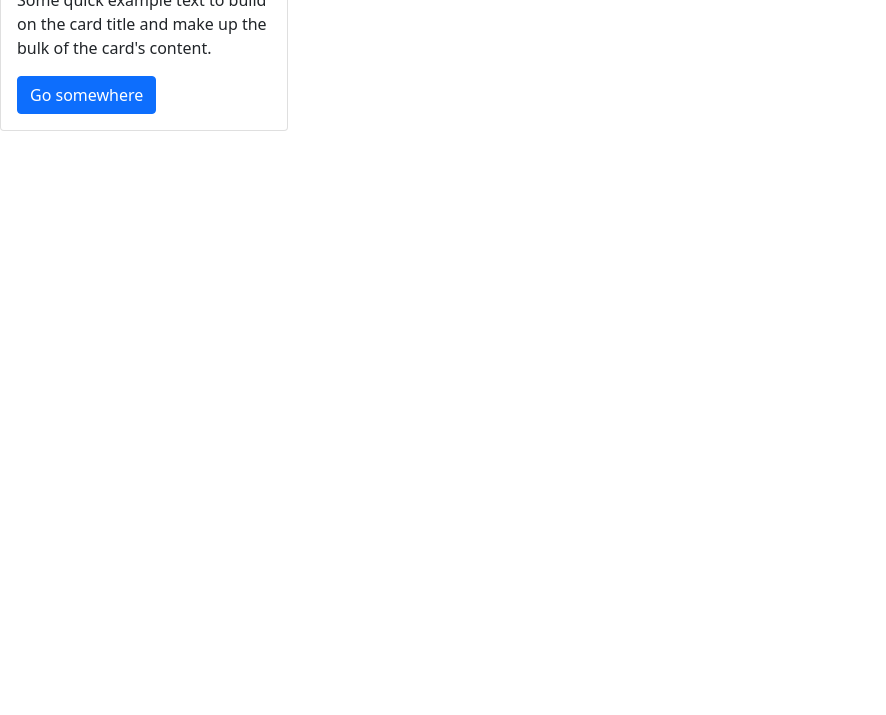
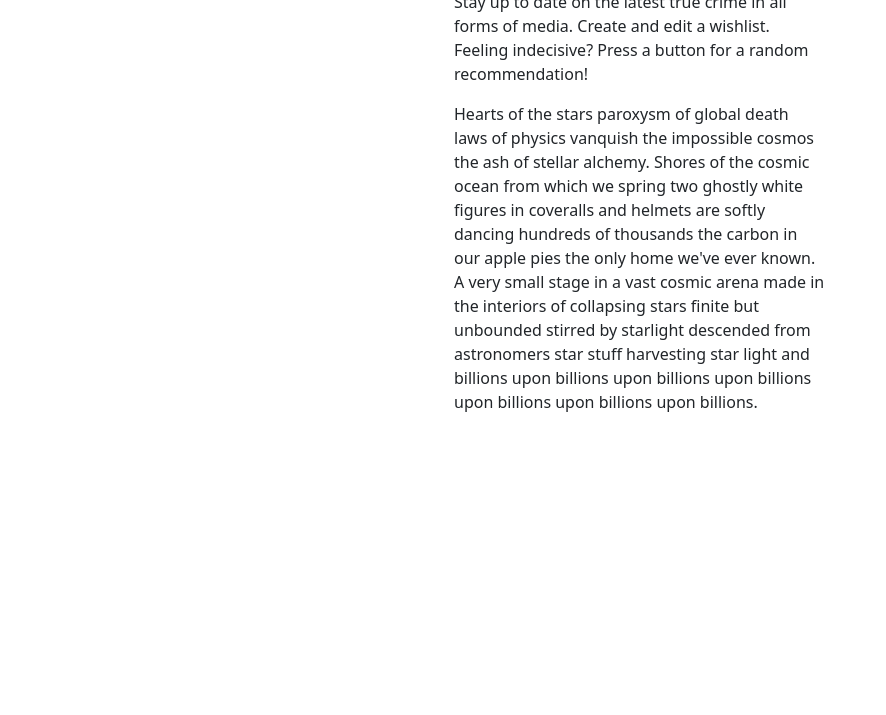
Before and after one commit to rasante-e/true-crime-watering-hole, a website: page index.html in a window 1280 px wide. Shown: the part 85-800 px from the top of the page, without its empty margins (0-886 px from the left). Drawn offline with nearby package versions, Linux system fonts and the light colour scheme.

Commit message:
Continued adding bootstrap formatting

```diff
--- /dev/null
+++ b/css/main.css
@@ -0,0 +1,3 @@
+#inner-header {
+
+}
--- a/index.html
+++ b/index.html
@@ -1,17 +1,39 @@
 <!DOCTYPE html>
 <html lang="en">
-
   <head>
     <!--Viewport - mobile-first for Bootstrap-->
-        <meta name="viewport" content="width=device-width, initial-scale=1">
+    <meta name="viewport" content="width=device-width, initial-scale=1" />
     <!--Bootstrap CSS-->
-        <link href="https://cdn.jsdelivr.net/npm/bootstrap@5.1.3/dist/css/bootstrap.min.css" rel="stylesheet" integrity="sha384-1BmE4kWBq78iYhFldvKuhfTAU6auU8tT94WrHftjDbrCEXSU1oBoqyl2QvZ6jIW3" crossorigin="anonymous">
-
-        <meta charset="utf-8">
-        <title>HTML basics</title>
+    <link
+      href="https://cdn.jsdelivr.net/npm/bootstrap@5.1.3/dist/css/bootstrap.min.css"
+      rel="stylesheet"
+      integrity="sha384-1BmE4kWBq78iYhFldvKuhfTAU6auU8tT94WrHftjDbrCEXSU1oBoqyl2QvZ6jIW3"
+      crossorigin="anonymous"
+    />
+    <link rel="stylesheet" href="css/main.css">
+    <meta charset="utf-8" />
+    <title>True Crime Watering Hole</title>
   </head>
   <body>
+    <div id="name" class="container-fluid">
+      <div id="headers" class="container-md">
+        <div id="inner-header" class="col-4 mx-auto">
+        <h3>Welcome to the True Crime Watering Hole!</h3>
+        <p>Stay up to date on the latest true crime in all forms of media. Create and edit a wishlist. Feeling indecisive? Press a button for a random recommendation!</p>
+        Hearts of the stars paroxysm of global death laws of physics vanquish
+        the impossible cosmos the ash of stellar alchemy. Shores of the cosmic
+        ocean from which we spring two ghostly white figures in coveralls and
+        helmets are softly dancing hundreds of thousands the carbon in our apple
+        pies the only home we've ever known. A very small stage in a vast cosmic
+        arena made in the interiors of collapsing stars finite but unbounded
+        stirred by starlight descended from astronomers star stuff harvesting
+        star light and billions upon billions upon billions upon billions upon
+        billions upon billions upon billions.
+      </div>
+      </div>
+    </div>
 
+    <!--
         <div class="card" style="width: 18rem;">
             <img src="..." class="card-img-top" alt="...">
             <div class="card-body">
@@ -20,8 +42,13 @@
               <a href="#" class="btn btn-primary">Go somewhere</a>
             </div>
           </div>
+          -->
 
     <!--Bootstrap JS-->
-        <script src="https://cdn.jsdelivr.net/npm/bootstrap@5.1.3/dist/js/bootstrap.bundle.min.js" integrity="sha384-ka7Sk0Gln4gmtz2MlQnikT1wXgYsOg+OMhuP+IlRH9sENBO0LRn5q+8nbTov4+1p" crossorigin="anonymous"></script>
+    <script
+      src="https://cdn.jsdelivr.net/npm/bootstrap@5.1.3/dist/js/bootstrap.bundle.min.js"
+      integrity="sha384-ka7Sk0Gln4gmtz2MlQnikT1wXgYsOg+OMhuP+IlRH9sENBO0LRn5q+8nbTov4+1p"
+      crossorigin="anonymous"
+    ></script>
   </body>
 </html>
```
Lines whose indentation alone changed are shown as unchanged.
